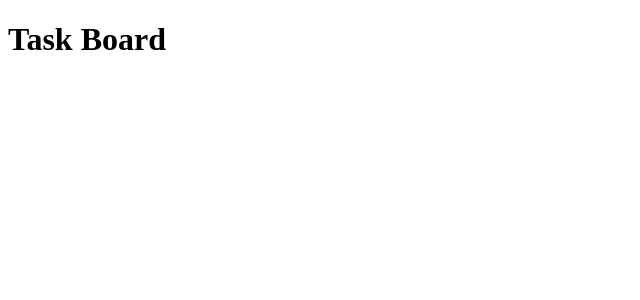
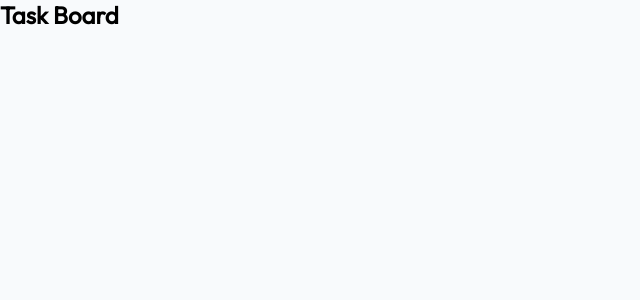
Before and after one commit to arilsonsouza/task-board, a React (Vite) app in the folder frontend/: page / in a window 1280 px wide. Shown: the top 300 px of the page, without its empty margins (0-640 px from the left). Built offline with nearby package versions, Linux system fonts and the light colour scheme; the HTML template or start-up script is replaced by a standard one.

Commit message:
feat(frontend): add app theme and global styles

```diff
--- a/frontend/src/App.tsx
+++ b/frontend/src/App.tsx
@@ -1,8 +1,13 @@
+import { ThemeProvider } from "styled-components"
+import { defaultTheme } from "./styles/themes/default"
+import { GlobalStyle } from "./styles/global"
+
 function App() {
   return (
-    <>
+    <ThemeProvider theme={defaultTheme}>
+      <GlobalStyle />
       <h1>Task Board</h1>
-    </>
+    </ThemeProvider>
   )
 }
 
--- /dev/null
+++ b/frontend/src/styles/global.ts
@@ -0,0 +1,24 @@
+import { createGlobalStyle } from 'styled-components'
+
+export const GlobalStyle = createGlobalStyle`
+    * {
+    margin: 0;
+    padding: 0;
+    box-sizing: border-box;
+  }
+
+  :focus {
+    outline: 0;
+    box-shadow: 0 0 0 2px ${({theme}) => theme.colors.sapphireBlue};
+  }
+
+  body {
+    background: ${({theme}) => theme.colors.winterWhite};
+    color: ${({theme}) => theme.colors.black};
+    -webkit-font-smoothing: antialiased;
+  }
+
+  body, input, textarea, button {
+    font: 400 0.75rem "Outfit", sans-serif;
+  }
+`
```
